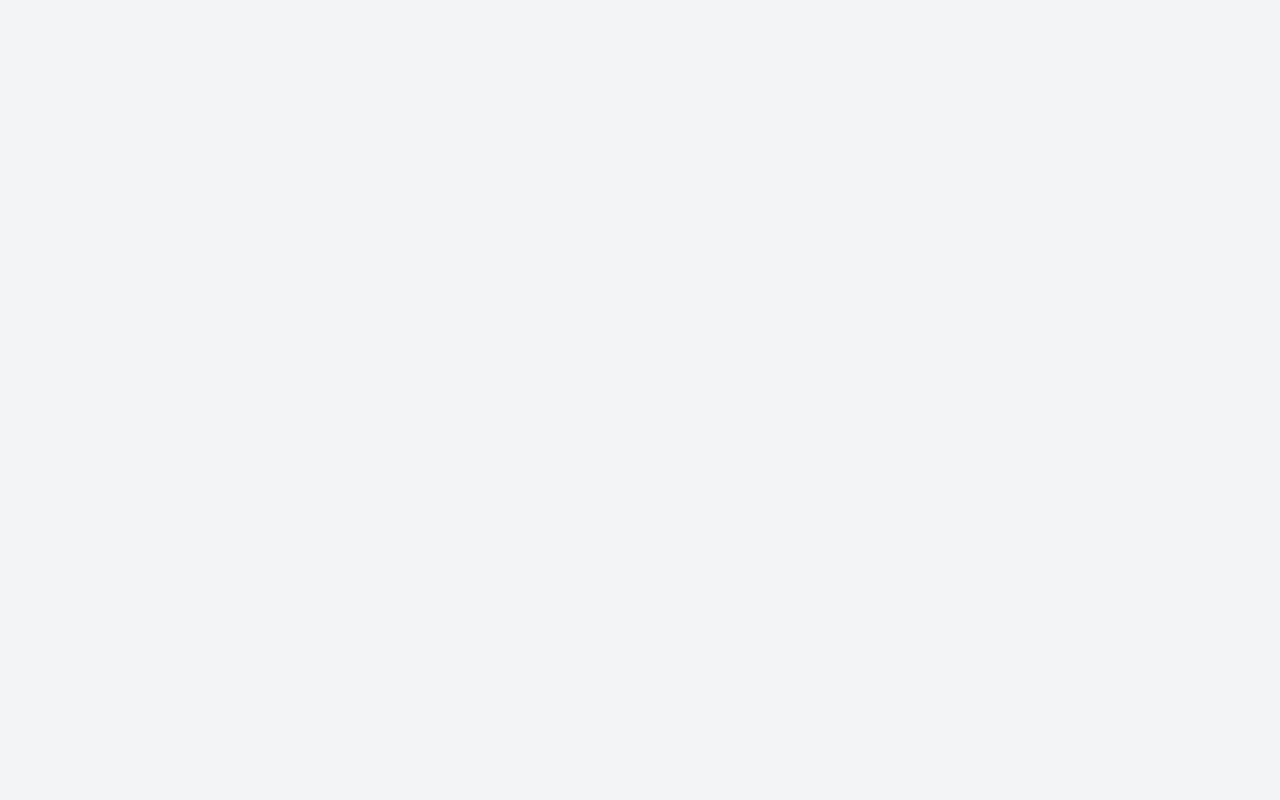
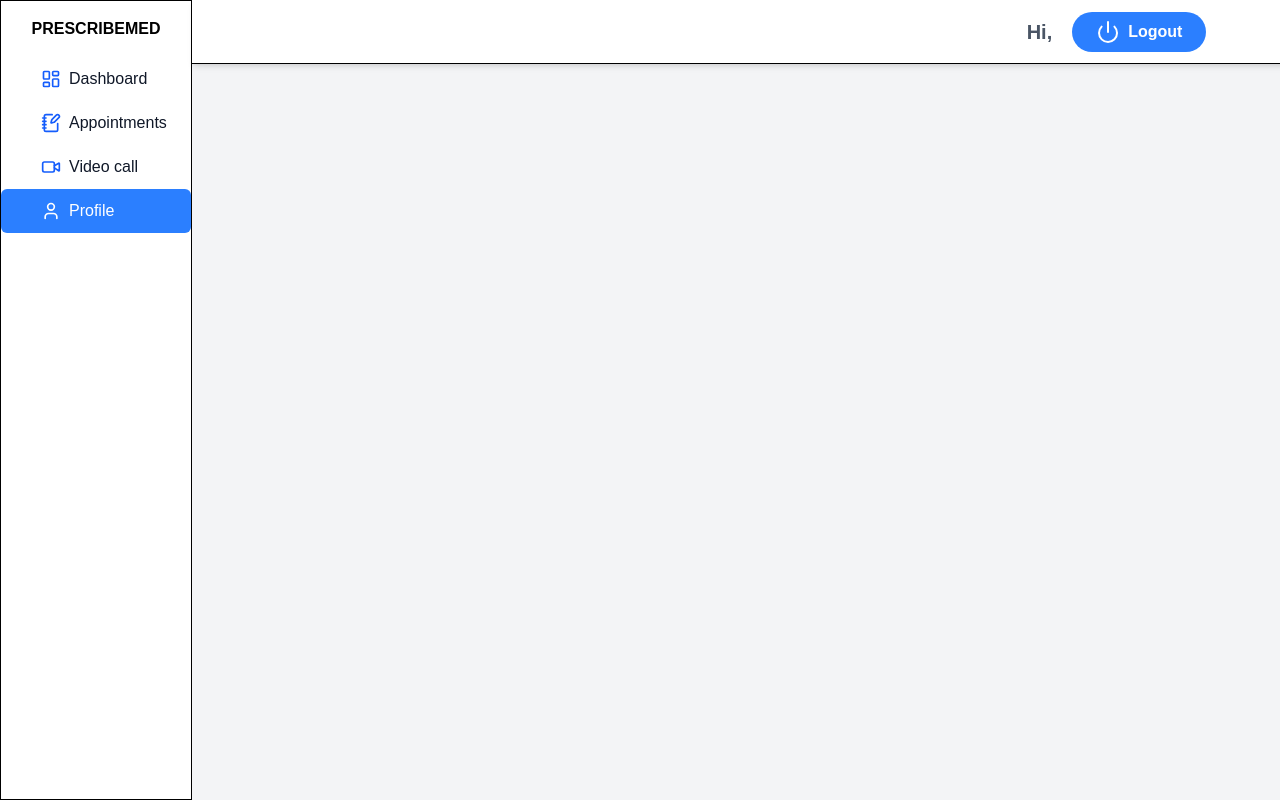
Before and after one commit to TONY-OCHIENG/PrescribeMed, a React (Vite) app in the folder client/: page /patient/profile in a window 1280 px wide. Before the commit this address had no page. Built offline with nearby package versions, Linux system fonts and the light colour scheme; no server answers.

Commit message:
Adding profile page

```diff
--- a/client/src/App.jsx
+++ b/client/src/App.jsx
@@ -14,6 +14,7 @@ import ResetPassword from './auth/ResetPassword'
 import PatientDashboard from './pages/patientPages/PatientDashboard'
 import PDashboard from './pages/patientPages/PDashboard'
 import PAppointment from './pages/patientPages/PAppointment'
+import Profile from './pages/patientPages/Profile'
 
 
 function App() {
@@ -29,6 +30,7 @@ function App() {
         <Route path='/patient' element={<PatientDashboard/>}>
           <Route path='' element={<PDashboard/>}/>
           <Route path='/patient/appointments' element={<PAppointment/>}/>
+          <Route path='/patient/profile' element={<Profile/>}/>
         </Route>
         <Route path='/admin' element={<Admin/>}>
          <Route path='' element={<Dashboard/>}/>
--- /dev/null
+++ b/client/src/pages/patientPages/Profile.jsx
@@ -0,0 +1,9 @@
+import React from 'react'
+
+function Profile() {
+  return (
+    <div>Profile</div>
+  )
+}
+
+export default Profile
```
